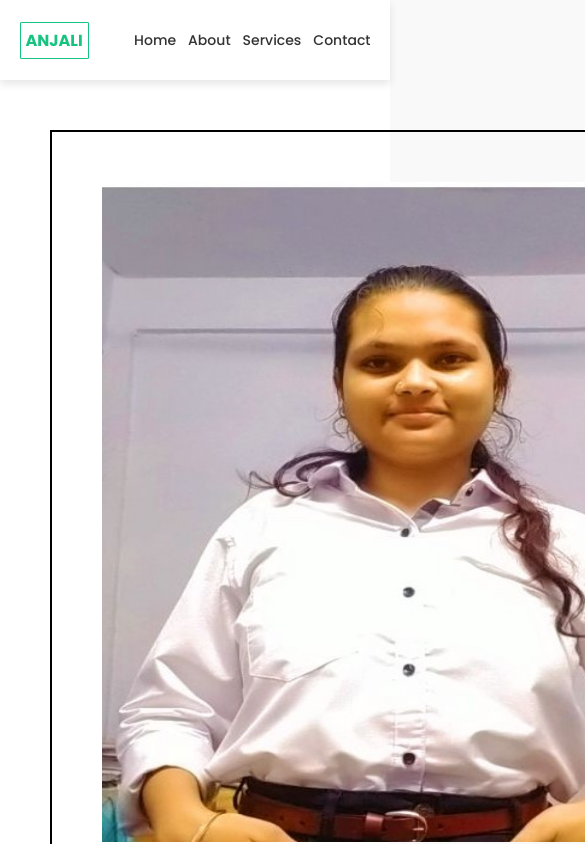
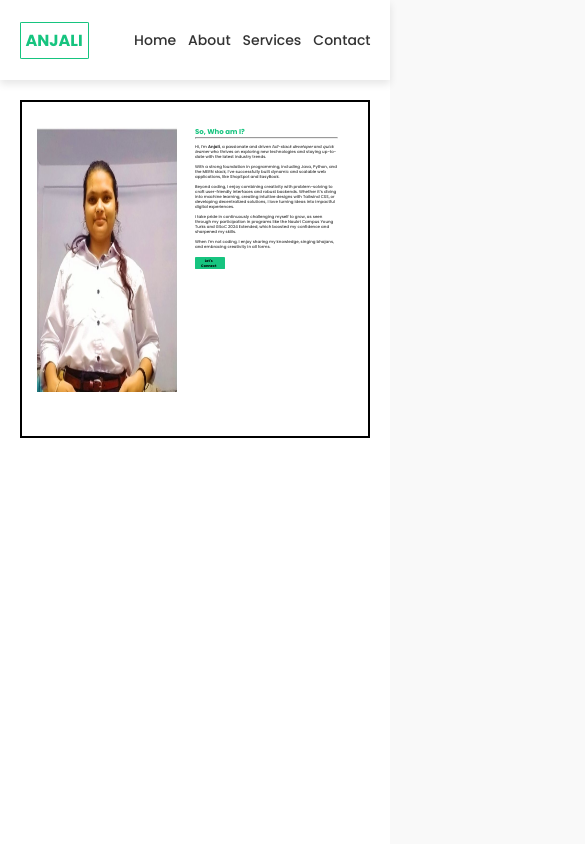
Before and after one commit to anjali012005/ANJALI_RESUME, a React (Create React App) app in the folder frontend/: page /about in a window 390 px wide. Shown: the top 844 px of the page, 585 px wide, since content can reach past the window. Built offline with nearby package versions, Linux system fonts and the light colour scheme.

Commit message:
added aboutme section style

```diff
--- a/frontend/src/Components/AboutMe/AboutMe.css
+++ b/frontend/src/Components/AboutMe/AboutMe.css
@@ -11,17 +11,19 @@
     height: 100vh;
     background-color: #fff;
     display: flex;
+    overflow-y: scroll;
     /* border: 2px solid black; */
 }
 
-.border-about{
+.border-about {
     border: 2px solid black;
     display: flex;
     margin: 50px;
 }
 
 .my-desc {
-    flex: 50%;
+    width: 50%;
+    padding-right: 30px;
 }
 
 .my-desc h2 {
@@ -65,3 +67,468 @@
     /* margin-left: 5px; */
     /* padding-right: 5px; */
 }
+
+@media(max-width:1247px) {
+    .border-about {
+        margin: 20px;
+    }
+
+    .my-img img {
+        height: 90vh;
+        width: 600px;
+        padding: 50px;
+    }
+
+    .my-desc h2 {
+        font-size: 60px;
+    }
+
+    .my-desc p {
+        font-size: 12px;
+    }
+
+    .about-btn {
+        height: 40px;
+        width: 100px;
+        margin-top: 30px;
+        font-size: 10px;
+    }
+}
+
+@media(max-width:1073px) {
+    .my-img img {
+        width: 500px;
+    }
+
+    .my-desc h2 {
+        font-size: 40px;
+    }
+
+    .my-desc p {
+        font-size: 12px;
+    }
+
+    .about-btn {
+        height: 30px;
+        width: 80px;
+        margin-top: 25px;
+    }
+}
+
+@media(max-width:955px) {
+    .my-desc h2 {
+        font-size: 35px;
+    }
+
+    .my-desc p {
+        font-size: 10px;
+    }
+
+}
+
+@media(max-width:858px) {
+    .border-about {
+        padding-top: 30px;
+    }
+
+    .my-img img {
+        width: 400px;
+        height: 85vh;
+        padding: 20px;
+    }
+
+    .my-desc h2 {
+        font-size: 40px;
+        margin-top: 7px;
+    }
+}
+
+@media(max-width:777px) {
+
+    .my-img img {
+        width: 350px;
+        height: 80vh;
+    }
+
+    .my-desc h2 {
+        margin-top: 15px;
+        font-size: 25px;
+    }
+
+    .my-desc p {
+        font-size: 10px;
+    }
+
+    .about-btn {
+        height: 20px;
+        width: 80px;
+        margin-top: 10px;
+        font-size: 8px;
+    }
+}
+
+@media(max-width:678px) {
+    .my-img img {
+        width: 350px;
+        height: 70vh;
+    }
+    .border-about{
+        height: 75vh;
+        padding-top: 10px;
+    }
+
+    .my-desc h2 {
+        font-size: 25px;
+    }
+
+    .my-desc p {
+        font-size: 8px;
+    }
+
+    .about-btn {
+        height: 15px;
+        width: 50px;
+        margin-top: 10px;
+        font-size: 6px;
+        font-weight: bold;
+    }
+}
+
+@media(max-width:638px) {
+    .my-img img {
+        width: 300px;
+        height: 60vh;
+    }
+
+    .border-about{
+        /* padding-top: 50px; */
+        height: 70vh;
+    }
+    .my-desc h2 {
+        margin-top: 15px;
+        font-size: 20px;
+    }
+
+    .my-desc p {
+        font-size: 7px;
+    }
+
+    .about-btn {
+        height: 20px;
+        width: 60px;
+        margin-top: 10px;
+        font-size: 8px;
+    }
+}
+
+@media(max-width:561px) {
+    .my-img img {
+        width: 270px;
+    }
+}
+
+@media(max-width:531px) {
+    .my-img img {
+        width: 250px;
+        height: 60vh;
+    }
+
+    .border-about{
+        /* padding-top: 50px; */
+        height: 65vh;
+    }
+    .my-desc h2 {
+        font-size: 18px;
+    }
+
+    .my-desc p {
+        font-size: 6.5px;
+    }
+
+    .about-btn {
+        height: 20px;
+        width: 50px;
+        margin-top: 10px;
+        font-size: 6.5px;
+    }
+}
+
+@media(max-width:498px) {
+    .my-img img {
+        width: 220px;
+        height: 50vh;
+    }
+
+    .border-about{
+        /* padding-top: 50px; */
+        height: 60vh;
+    }
+    .my-desc h2 {
+        font-size: 15px;
+    }
+
+    .my-desc p {
+        font-size: 6px;
+    }
+
+    .about-btn {
+        height: 10px;
+        width: 40px;
+        padding: 8px;
+        margin-top: 10px;
+        font-size: 5px;
+    }
+}
+
+@media(max-width:476px) {
+    .my-img img {
+        width: 200px;
+        height: 40vh;
+    }
+
+    .border-about{
+        /* padding-top: 50px; */
+        height: 50vh;
+    }
+    .my-desc h2 {
+        font-size: 10px;
+    }
+
+    .my-desc p {
+        font-size: 4.5px;
+    }
+    .about-btn {
+        height: 10px;
+        width: 30px;
+        padding: 6px;
+        margin-top: 10px;
+        font-size: 4px;
+    }
+}
+
+@media(max-width:402px) {
+    .my-img img {
+        width: 170px;
+        height: 35vh;
+        padding: 15px;
+    }
+
+    .border-about{
+        /* padding-top: 50px; */
+        height: 40vh;
+    }
+    .my-desc h2 {
+        font-size: 7px;
+    }
+
+    .my-desc p {
+        font-size: 4px;
+    }
+    .about-btn {
+        height: 10px;
+        width: 30px;
+        padding: 5px;
+        margin-top: 8px;
+        font-size: 3.5px;
+    }
+}
+
+
+@media(max-width:367px) {
+    .my-img img {
+        width: 150px;
+        height: 30vh;
+    }
+
+    .border-about{
+        /* padding-top: 50px; */
+        height: 35vh;
+    }
+    .my-desc h2 {
+        margin-top: 30px;
+        font-size: 6px;
+    }
+
+    .my-desc p {
+        font-size: 3px;
+    }
+    .about-btn {
+        height: 10px;
+        width: 25px;
+        padding: 4px;
+        font-size: 3px;
+    }
+}
+
+@media(max-width:315px) {
+    .my-img img {
+        width: 140px;
+    }
+}
+
+@media(max-width:302px) {
+    .my-img img {
+        width: 140px;
+        height: 25vh;
+    }
+    .my-desc h2 {
+        margin-top: 22px;
+        font-size: 6px;
+    }
+    .border-about{
+        /* padding-top: 50px; */
+        height: 30vh;
+    }
+
+    .my-desc p {
+        font-size: 2.5px;
+    }
+    .about-btn {
+        height: 8px;
+        width: 22px;
+        padding: 3px;
+        font-size: 3px;
+    }
+}
+
+@media(max-width:290px) {
+    .my-img img {
+        width: 130px;
+        height: 25vh;
+        padding-top: 5px;
+    }
+    .my-desc h2 {
+        margin-top: 8px;
+        font-size: 6px;
+    }
+    .border-about{
+        /* padding-top: 50px; */
+        height: 25vh;
+    }
+
+    .my-desc p {
+        font-size: 2.5px;
+    }
+    .about-btn {
+        height: 8px;
+        width: 22px;
+        padding: 3px;
+        font-size: 3px;
+    }
+}
+
+@media(max-width:269px) {
+    .my-img img {
+        width: 110px;
+        height: 20vh;
+        padding-top: 5px;
+    }
+    .my-desc h2 {
+        margin-top: 8px;
+        font-size: 4px;
+    }
+    .border-about{
+        /* padding-top: 50px; */
+        height: 23vh;
+    }
+
+    .my-desc p {
+        font-size: 1.5px;
+    }
+    .about-btn {
+        height: 6px;
+        width: 20px;
+        padding: 2px;
+        font-size: 2.5px;
+    }
+}
+
+@media(max-width:225px) {
+    .my-img img {
+        width: 90px;
+        height: 18vh;
+        padding-top: 5px;
+    }
+    .my-desc h2 {
+        margin-top: 8px;
+        font-size: 3px;
+    }
+    .border-about{
+        /* padding-top: 50px; */
+        height: 20vh;
+    }
+
+    .my-desc p {
+        font-size: 1.5px;
+        margin-top: 2px;
+    }
+    .about-btn {
+        height: 6px;
+        width: 20px;
+        padding: 2px;
+        font-size: 2.5px;
+    }
+}
+
+@media(max-width:206px) {
+    .my-img img {
+        width: 90px;
+        height: 18vh;
+        padding: 10px;
+    }
+
+    .my-desc{
+        padding-right: 10px;
+    }
+    .my-desc h2 {
+        margin-top: 8px;
+        font-size: 3px;
+    }
+    .border-about{
+        /* padding-top: 50px; */
+        height: 20vh;
+    }
+
+    .my-desc p {
+        font-size: 1.5px;
+        margin-top: 2px;
+    }
+    .about-btn {
+        height: 6px;
+        width: 20px;
+        padding: 2px;
+        font-size: 2.5px;
+    }
+}
+
+@media(max-width:179px) {
+    .my-img img {
+        width: 80px;
+        height: 16vh;
+        padding: 10px;
+    }
+
+    .my-desc{
+        padding-right: 8px;
+    }
+    .my-desc h2 {
+        margin-top: 11px;
+        font-size: 2.5px;
+    }
+    .border-about{
+        /* padding-top: 50px; */
+        height: 20vh;
+    }
+
+    .my-desc p {
+        font-size: 1.3px;
+        margin-top: 1px;
+    }
+    .about-btn {
+        height: 6px;
+        width: 20px;
+        padding: 2px;
+        font-size: 2.5px;
+        margin-top: 2px;
+    }
+}
--- a/frontend/src/Components/AboutMe/AboutMe.jsx
+++ b/frontend/src/Components/AboutMe/AboutMe.jsx
@@ -19,7 +19,6 @@ const AboutMe = () => {
 
                     <p> With a strong foundation in programming, including Java, Python, and the MERN stack, I’ve successfully built dynamic and scalable web applications, like ShopSpot and EasyBook.
                     </p>
-                    &nbsp;
                     <p>
                         Beyond coding, I enjoy combining creativity with problem-solving to craft user-friendly interfaces and robust backends. Whether it’s diving into machine learning, creating intuitive designs with Tailwind CSS, or developing decentralized solutions, I love turning ideas into impactful digital experiences.
                     </p>
--- a/frontend/src/Components/Projects/Projects.css
+++ b/frontend/src/Components/Projects/Projects.css
@@ -1,14 +1,11 @@
 .projects-container {
     height: 130vh;
     width: 100%;
-    /* background: red; */
 }
 
-.projects-container h2{
-    /* padding-left: 50px; */
+.projects-container h2 {
     display: flex;
     justify-self: center;
-    /* background-color: #555; */
     padding-top: 25px;
 }
 
@@ -16,7 +13,6 @@
 .project-card {
     border: 1px solid #ddd;
     border-radius: 8px;
-    /* box-shadow: 2px 2px 4px rgba(25, 50, 55, 1); */
     box-shadow: 4px 4px 6px #16C47F;
     overflow: hidden;
     width: 300px;
@@ -24,17 +20,11 @@
     background-color: #fff;
 }
 
-.projects-card-container{
+.projects-card-container {
     display: flex;
-    /* flex-wrap: wrap; */
-    /* grid-template-columns: repeat(3, 350px); */
     background-color: aquamarine;
-    /* row-gap: 10px; */
-    /* column-gap: 30px; */
     padding: 80px;
-    /* padding-top: 50px; */
-    /* margin-left: 50px; */
-    justify-content:space-around;
+    justify-content: space-around;
     align-items: center;
 }
 
@@ -47,7 +37,7 @@
     padding: 16px;
 }
 
-.static-card-content a{
+.static-card-content a {
     text-decoration: none;
     font-weight: 500;
     font-size: 20px;
@@ -59,7 +49,7 @@
     margin-bottom: 8px;
 }
 
-.static-card-title a{
+.static-card-title a {
     padding-left: 50px;
 }
 
--- a/frontend/src/Pages/Home.jsx
+++ b/frontend/src/Pages/Home.jsx
@@ -11,7 +11,6 @@ const Home = () => {
     return (
         <>
             <Homesec />
-            {/* <AboutMe /> */}
             <Aboutsec />
             <Projects />
             {/* <ExperienceSec /> */}
```
